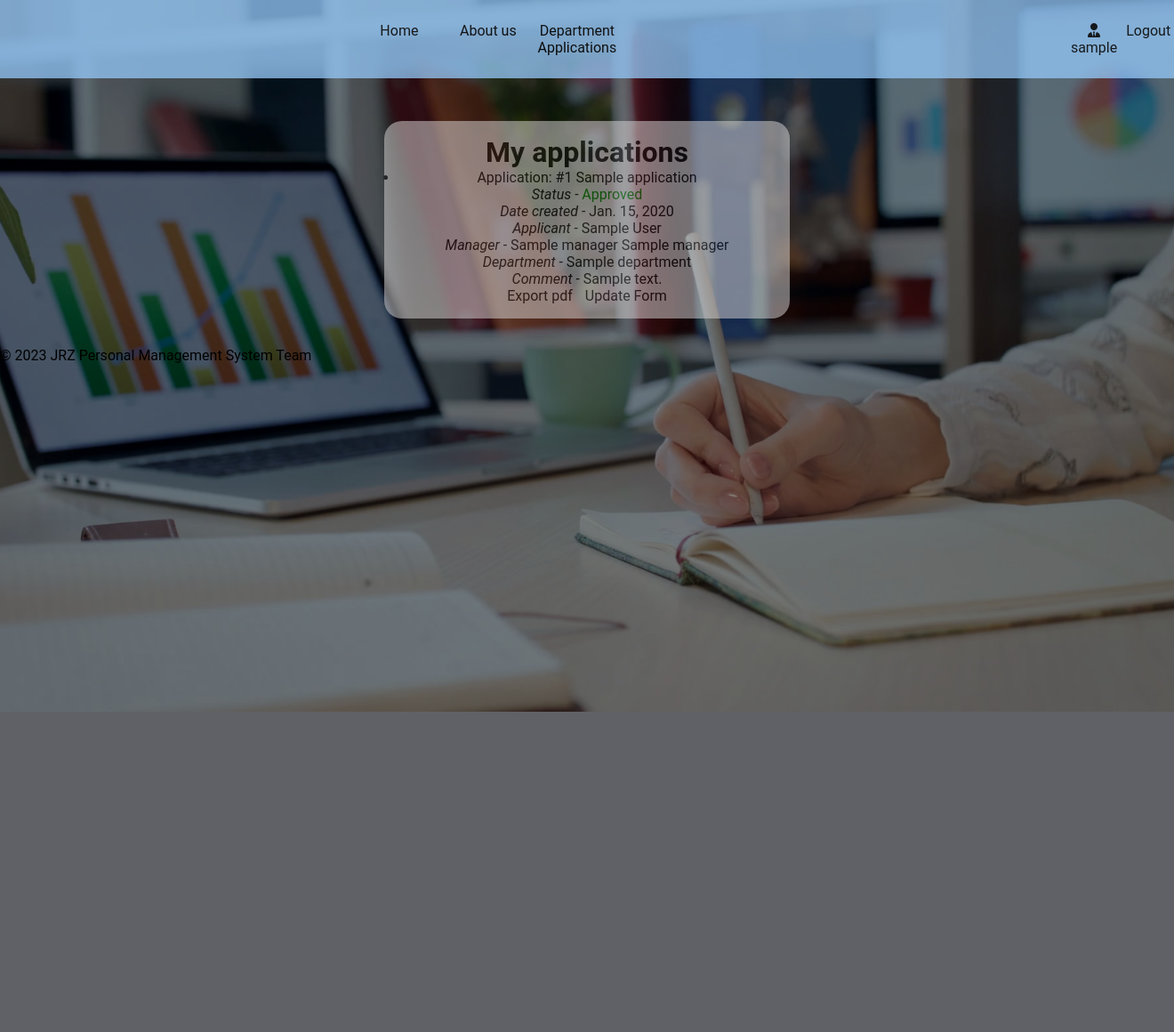
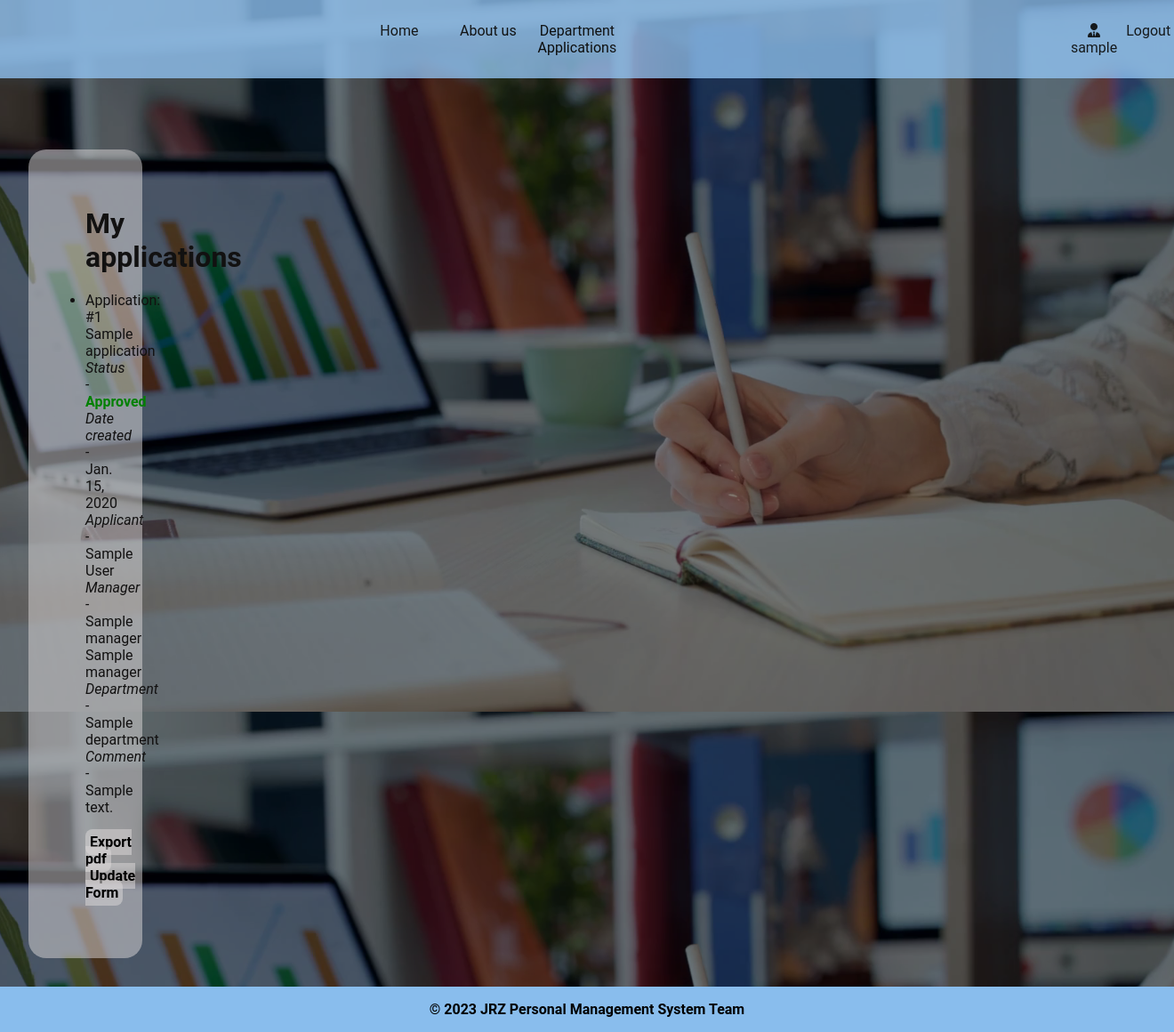
Before and after one commit to JurateKru/JRZ_project, a Django app: page /application/my_application/1 in a window 1320 px wide. Shown: the whole page at 89% size. Before the commit the page ends 800 px from the top, so only its background shows below. Run offline with Django 4.2, Linux system fonts and the light colour scheme; a user stored in the database is signed in; tables that the repository leaves empty hold one stand-in row (values such as "Sample post"); some libraries are stand-ins or nearby versions.

Commit message:
style.css  changes( footer, button, class request)

```diff
--- a/JRZ/hr_system/static/css/style.css
+++ b/JRZ/hr_system/static/css/style.css
@@ -27,8 +27,7 @@ main {
 
 .content {
     color: rgb(18, 17, 17);
-    background-color: rgb(221, 218, 218);
-    opacity: 0.5;
+    background-color: rgb(221, 218, 218, 0.5);
     align-items: center;
     text-align: center;
     margin-top: 3rem;
@@ -37,17 +36,40 @@ main {
     padding: 1rem;
     border-radius: 20px;
 }
+
+.content h1, h2 {
+  margin-bottom: 20px;
+}
+.content h3 {
+  margin-bottom: 9px;
+}
+
 .requests{
     color: rgb(18, 17, 17);
-    background-color: rgb(221, 218, 218);
-    opacity: 0.5;
+    background-color: rgba(221, 218, 218, 0.5);
     align-items: left;
     text-align: left;
     margin-top: 3rem;
-    margin-right: 45rem;
-    padding: 1rem;
+    margin-right: 83rem;
+    padding: 4rem;
     border-radius: 20px;
 }
+
+.requests a {
+    color: rgb(0, 0, 0);
+}
+.requests h1 {
+    margin-bottom: 20px;
+}
+.requests .button {
+    color: black;
+    background-color: rgba(221, 218, 218, 0.51);
+
+}
+.parent-element {
+    margin-top: 20px;
+}
+
 
 .top-header {
 
@@ -145,3 +167,10 @@ form {
        transform: translateX(-8px);
      }
   }
+
+  footer{
+    margin-top: auto;
+    background-color: #89bded;
+    padding: 1rem;
+    text-align: center;
+}
--- a/JRZ/hr_system/templates/base.html
+++ b/JRZ/hr_system/templates/base.html
@@ -34,7 +34,7 @@
             {% endif %}
 
         </div>
-     <div>
+
 
         <main>
             {% block content %}
--- a/JRZ/hr_system/templates/hr_system/about_us.html
+++ b/JRZ/hr_system/templates/hr_system/about_us.html
@@ -5,7 +5,7 @@
 {% block content %}
 
 <div class= "content">
-<h2>About Us</h2>
+<h1>About Us</h1>
 
 <p>JRZ Personal Management System is a user-friendly platform designed to simplify personnel management for small businesses.
     <br><br>Our mission is to provide accessible software solutions that streamline employee requests, eliminating the need for paperwork. With our system, you can effortlessly submit and approve various requests, ensuring smooth operations and enhanced productivity.
--- a/JRZ/hr_system/templates/hr_system/application_instance.html
+++ b/JRZ/hr_system/templates/hr_system/application_instance.html
@@ -1,7 +1,7 @@
 {% extends 'base.html' %}
 {% block title %}{{ application.title|lower }} form{% endblock title %}
 {% block content %}
-<div class= "content">
+<div class= "requests">
 <h3>Fill {{ application.title|lower }} form </h3>
 <form enctype="multipart/form-data" method="post" action="{{ request.path }}">
     {% csrf_token %}
--- a/JRZ/hr_system/templates/hr_system/application_list.html
+++ b/JRZ/hr_system/templates/hr_system/application_list.html
@@ -5,6 +5,7 @@
 {% block content %}
 <div class= "requests">
 <h1>Please select application form:</h1>
+<p></p>
 {% if application_list %}
 <ul>
     {% for application in application_list %}
--- a/JRZ/hr_system/templates/hr_system/user_application_detail.html
+++ b/JRZ/hr_system/templates/hr_system/user_application_detail.html
@@ -3,18 +3,18 @@
 {% block stylesheet %}<link rel='stylesheet' href="{% static 'css/style.css' %}">{% endblock stylesheet %}
 {% block title %}My applications{% endblock title %}
 {% block content %}
-<div class= "content">
+<div class= "requests">
     <h1>My applications</h1>
     {% if application %}
     <ul>
         <li>Application: #{{ application.id }} {{ application.application}}
             <br><i> Status - </i>
             {% if application.status == 0 %}
-            <span style="color: blue;"> New</span>
+            <span style="color: rgb(8, 61, 184);"><strong> New</strong></span>
             {% elif application.status == 1 %}
-            <span style="color: green;">Approved</span>
+            <span style="color: green;"><strong> Approved</strong></span>
             {% elif application.status == 2 %}
-            <span style="color: red;">Declined</span>
+            <span style="color: rgb(151, 5, 5);"><strong> Declined</strong></span>
             {% else %}
             {% endif %}
             <br><i> Date created - </i> {{  application.date_created }}
@@ -29,9 +29,12 @@
     {% else %}
     <p>No application forms found</p>
     {% endif %}
-    <a class='button' href="{% url 'createPDF' application.pk%}">Export pdf</a>
+    <div class="parent-element">
+    <a class='button' href="{% url 'createPDF' application.pk%}"><strong>Export pdf</strong></a>
     {% if user.is_staff %}
-    <a class='button' href="{% url 'update_application_instance' application.pk %}">Update Form</a>
+    <a class='button' href="{% url 'update_application_instance' application.pk %}"><strong>Update Form<strong></a>
     {% endif %}
 </div>
+</div>
+
 {% endblock content %}
--- a/JRZ/user_profile/templates/registration/logged_out.html
+++ b/JRZ/user_profile/templates/registration/logged_out.html
@@ -1,7 +1,9 @@
 {% extends 'base.html' %}
 {% block title %}Bye {{ block.super }}{% endblock title %}
 {% block content %}
+<div class= "requests">
 <h1>See you later</h1>
 <p>You are always welcome back to JRZ Personal Managment System.</p>
-<p><a href="{% url 'login' %}">Log in</a> again.</p>
+<p><a href="{% url 'login' %}"><strong>Log in</strong></a> again.</p>
+</div>
 {% endblock content %}
--- a/JRZ/user_profile/templates/registration/login.html
+++ b/JRZ/user_profile/templates/registration/login.html
@@ -4,6 +4,7 @@
 
 {% block title %}Login to {{ block.super }}{% endblock title %}
 {% block content %}
+<div class= "requests">
 <div class="login-box">
     <h1>Login to JRZ Personal Managment System </h1>
     {% if form.errors %}
@@ -14,7 +15,8 @@
     {{ form.as_p }}
     <p><button type="submit">Log in</button></p>
     </form>
-    <p class="password-reset"><a href="{% url 'password_reset' %}">Forgot password?</a></p>
-    <p>If you do not have an account, please <a href="{% url 'signup' %}">sign up</a>.</p>
+    <p class="password-reset"><a href="{% url 'password_reset' %}"><strong>Forgot password?</strong></a></p>
+    <p>If you do not have an account, please <a href="{% url 'signup' %}"><strong>sign up</strong></a>.</p>
+</div>
 </div>
 {% endblock content %}
--- a/JRZ/user_profile/templates/registration/password_reset_complete.html
+++ b/JRZ/user_profile/templates/registration/password_reset_complete.html
@@ -1,6 +1,8 @@
 {% extends 'base.html' %}
 {% block title %}Password Changed at {{ block.super }}{% endblock title %}
 {% block content %}
+<div class= "requests">
 <h1>Password has been changed successfully</h1>
 <p>You can now <a href="{% url 'login' %}">log in</a> with your new password.</p>
+<div>
 {% endblock content %}
--- a/JRZ/user_profile/templates/registration/password_reset_confirm.html
+++ b/JRZ/user_profile/templates/registration/password_reset_confirm.html
@@ -1,6 +1,7 @@
 {% extends 'base.html' %}
 {% block title %}Password Reset {{ block.super }}{% endblock title %}
 {% block content %}
+<div class= "requests">
 <h1>Password Reset</h1>
 {% if validlink %}
     <form method="post" action="{{ request.path }}">
@@ -11,4 +12,5 @@
 {% else %}
     <p class="box box-error">Password Reset Failed: the link has expired and is no longer valid.</p>
 {% endif %}
+</div>
 {% endblock content %}
--- a/JRZ/user_profile/templates/registration/password_reset_done.html
+++ b/JRZ/user_profile/templates/registration/password_reset_done.html
@@ -1,6 +1,8 @@
 {% extends 'base.html' %}
 {% block title %}Password Reset Done at {{ block.super }}{% endblock title %}
 {% block content %}
+<div class= "requests">
 <h1>Check Your Email</h1>
 <p>We have sent further instructions to your email.</p>
+</div>
 {% endblock content %}
--- a/JRZ/user_profile/templates/registration/password_reset_form.html
+++ b/JRZ/user_profile/templates/registration/password_reset_form.html
@@ -1,10 +1,12 @@
 {% extends 'base.html' %}
 {% block title %}Password Reset at {{ block.super }}{% endblock title %}
 {% block content %}
+<div class= "requests">
 <h1>Password Reset</h1>
 <form action="{{ request.path }}" method="post">
 {% csrf_token %}
 {{ form.as_p }}
 <p><button type="submit">Confirm</button></p>
 </form>
+</div>
 {% endblock content %}
```
Also changed, not shown: JRZ/hr_system/templates/hr_system/department_application_instances.html (+4 -4 lines), JRZ/hr_system/templates/hr_system/user_application_instances.html (+4 -4 lines), README.md.
